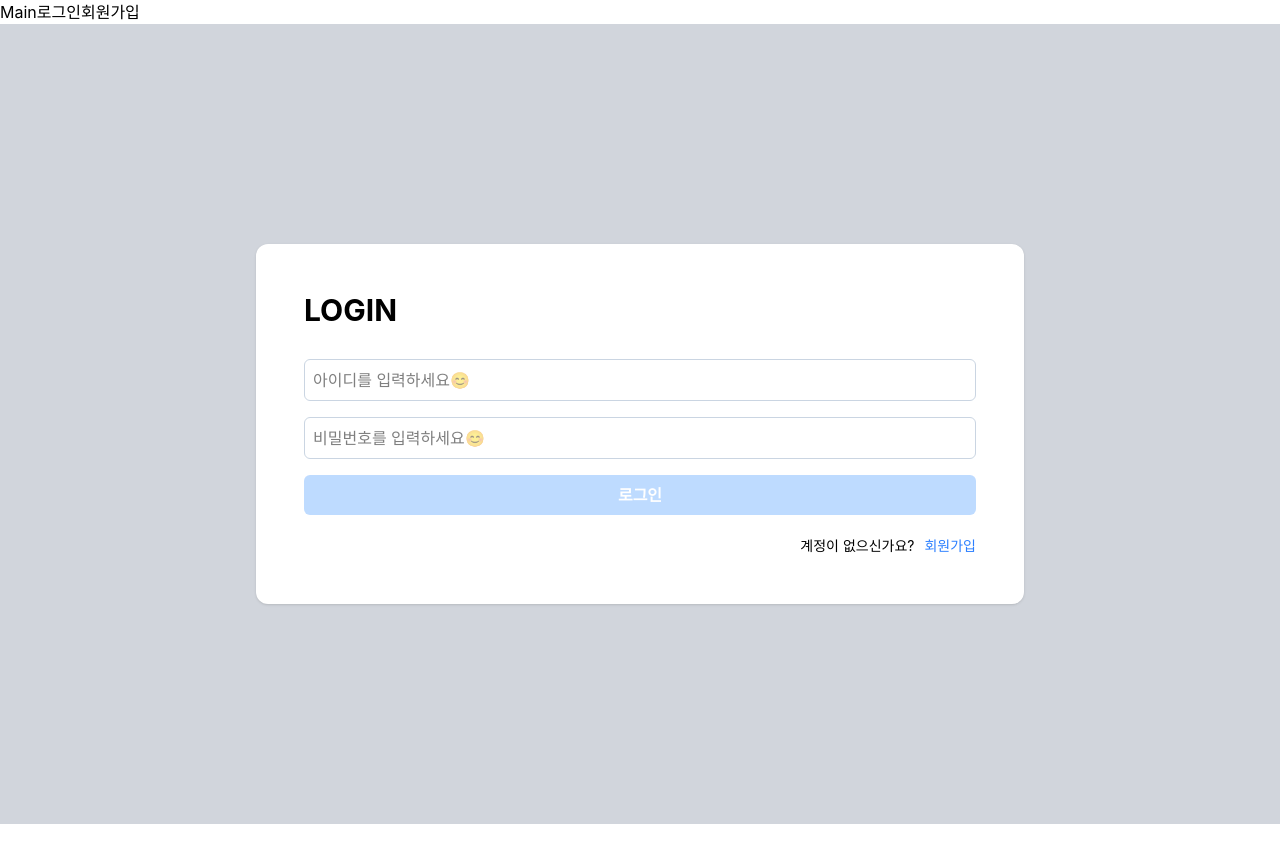
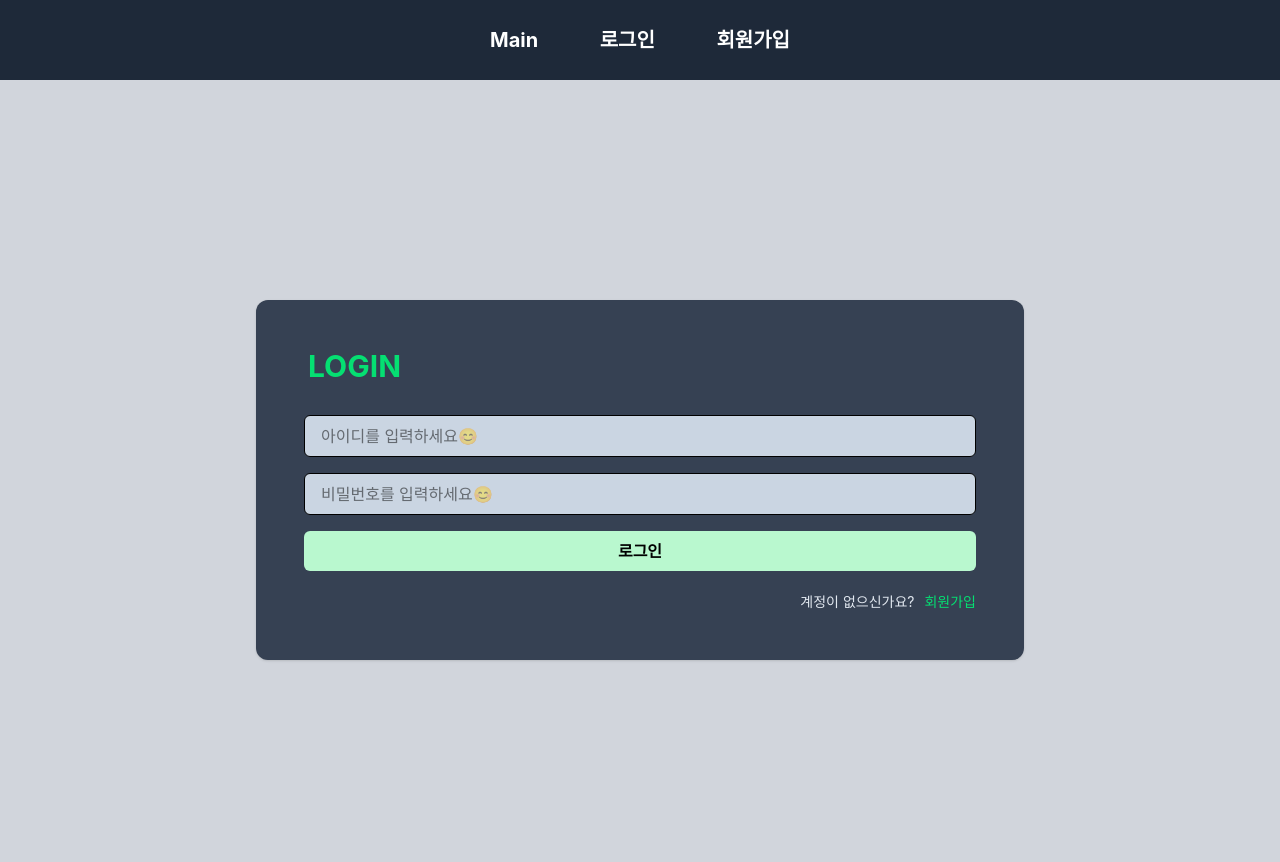
Before and after one commit to bomiii1/base_react, a React (Vite) app: page /#/login in a window 1280 px wide. Shown: the top 862 px of the page. Before the commit the page ends 824 px from the top, so only its background shows below. Built offline with nearby package versions, Linux system fonts and the light colour scheme.

Commit message:
color 변경

```diff
--- a/src/pages/day07/components/Header.jsx
+++ b/src/pages/day07/components/Header.jsx
@@ -2,12 +2,12 @@ import { Link } from "react-router-dom";
 
 export default function Header() {
   return (
-    <header>
+    <header className="w-full h-[80px] flex items-center justify-center bg-gray-800">
       <ul>
-        <li>
-          <Link to={"/"}>Main</Link>
-          <Link to={"/login"}>로그인</Link>
-          <Link to={"/signup"}>회원가입</Link>
+        <li className=" w-[300px] text-white font-bold text-xl flex justify-between">
+          <Link to={"/"} className="hover:text-green-300">Main</Link>
+          <Link to={"/login"} className="hover:text-green-300">로그인</Link>
+          <Link to={"/signup"} className="hover:text-green-300">회원가입</Link>
         </li>
       </ul>
     </header>
--- a/src/pages/day07/pages/Login.jsx
+++ b/src/pages/day07/pages/Login.jsx
@@ -22,13 +22,13 @@ export default function Login() {
     <div className="flex justify-center items-center h-screen bg-gray-300">
       <form
         onSubmit={handleSubmit(onSubmit)}
-        className="w-3/5 p-12 bg-white rounded-xl shadow flex flex-col"
+        className="w-3/5 p-12 bg-gray-700 rounded-xl shadow flex flex-col"
       >
-        <h1 className="font-bold text-3xl mb-[15px]">LOGIN</h1>
+        <h1 className="font-bold text-3xl mb-[15px] text-green-400 pl-1">LOGIN</h1>
         <input
           {...register("username", { required: "아이디는 필수 입니다." })}
           // required = 필수
-          className="w-full p-2 rounded-md mt-4 border border-slate-300"
+          className="w-full py-2 px-4 rounded-md mt-4 border bg-slate-300"
           type="text"
           placeholder="아이디를 입력하세요😊"
         />
@@ -47,19 +47,20 @@ export default function Login() {
               message: "영문과 숫자를 포함해야 됩니다",
             },
           })}
-          className="w-full p-2 rounded-md mt-4 border border-slate-300"
+          className="w-full py-2 px-4 rounded-md mt-4 border bg-slate-300"
           type="password"
           placeholder="비밀번호를 입력하세요😊"
         />
         <ErrorMessage message={errors?.password?.message} />
         <button
-          className={`active:scale-95 w-full rounded-md p-2 text-white font-bold mt-4 cursor-pointer transition ${isValid ? "bg-blue-400" : "bg-blue-200"}`}
+          className={`active:scale-95 w-full rounded-md p-2  font-bold mt-4 cursor-pointer transition ${isValid ? "bg-green-400" : "bg-green-200"}`}
         >
+
           로그인
         </button>
         <div className="flex gap-2.5 justify-end mt-[20px] text-[14px]">
-          <p>계정이 없으신가요?</p>
-          <Link to={"/signup"} className="text-blue-500">
+          <p className="text-slate-200">계정이 없으신가요?</p>
+          <Link to={"/signup"} className="text-green-400">
             회원가입
           </Link>
         </div>
```
